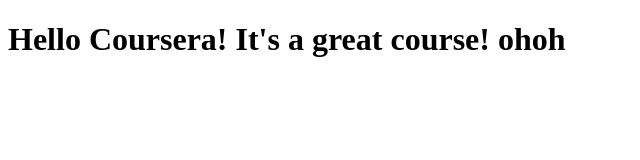
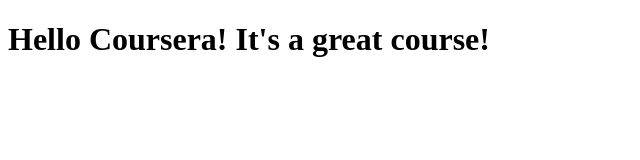
Before and after one commit to xanadoo99/coursera-test, a plain HTML site: page site/index.html in a window 1280 px wide. Shown: the whole page, without its empty margins (0-640 px from the left). Drawn offline with Linux system fonts and the light colour scheme.

Commit message:
test commit^^^^^^^^^^^^^^^^^^^^^^^^^^^^^^^^^^^^^^^^^^^^^^^^^^^^^^

```diff
--- a/site/index.html
+++ b/site/index.html
@@ -4,6 +4,6 @@
 	<title>Hello Coursera</title>
 </head>
 <body>
-<h1>Hello Coursera! It's a great course! ohoh</h1>
+<h1>Hello Coursera! It's a great course!</h1>
 </body>
 </html>
```
